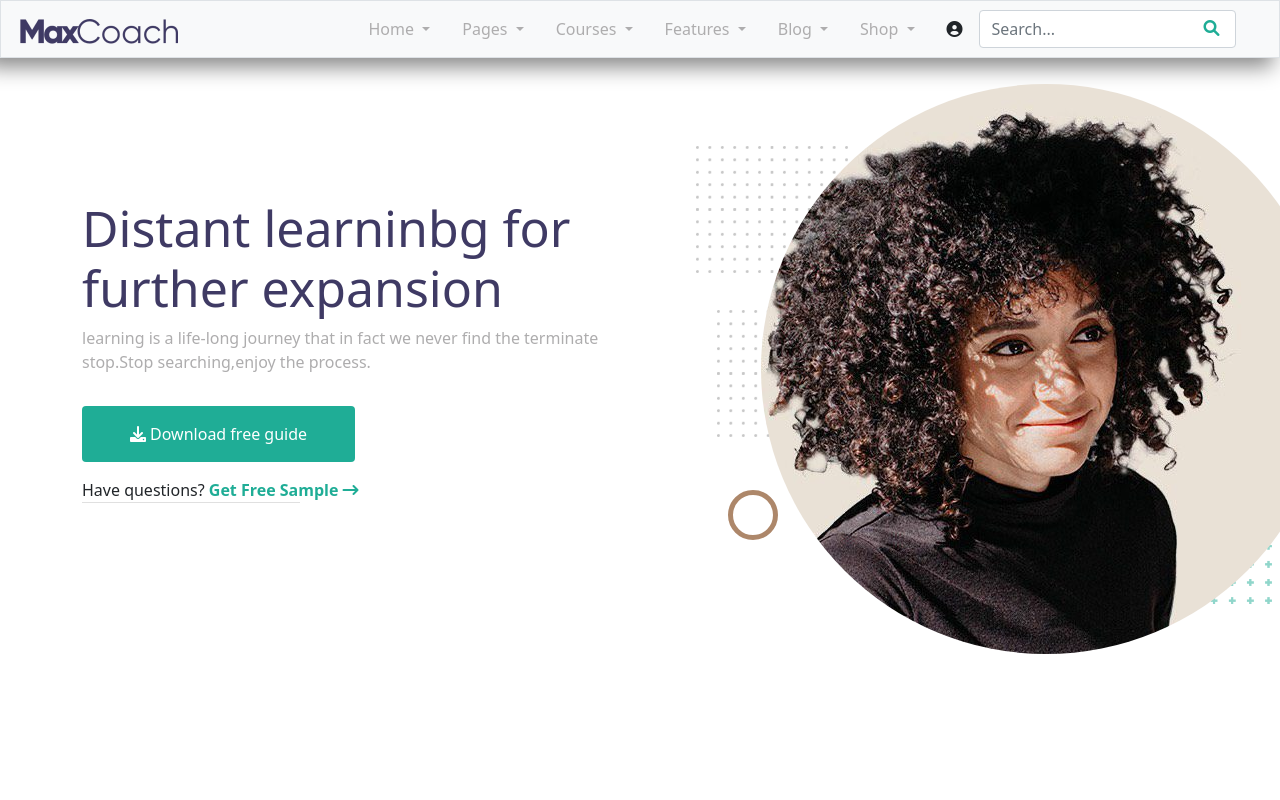
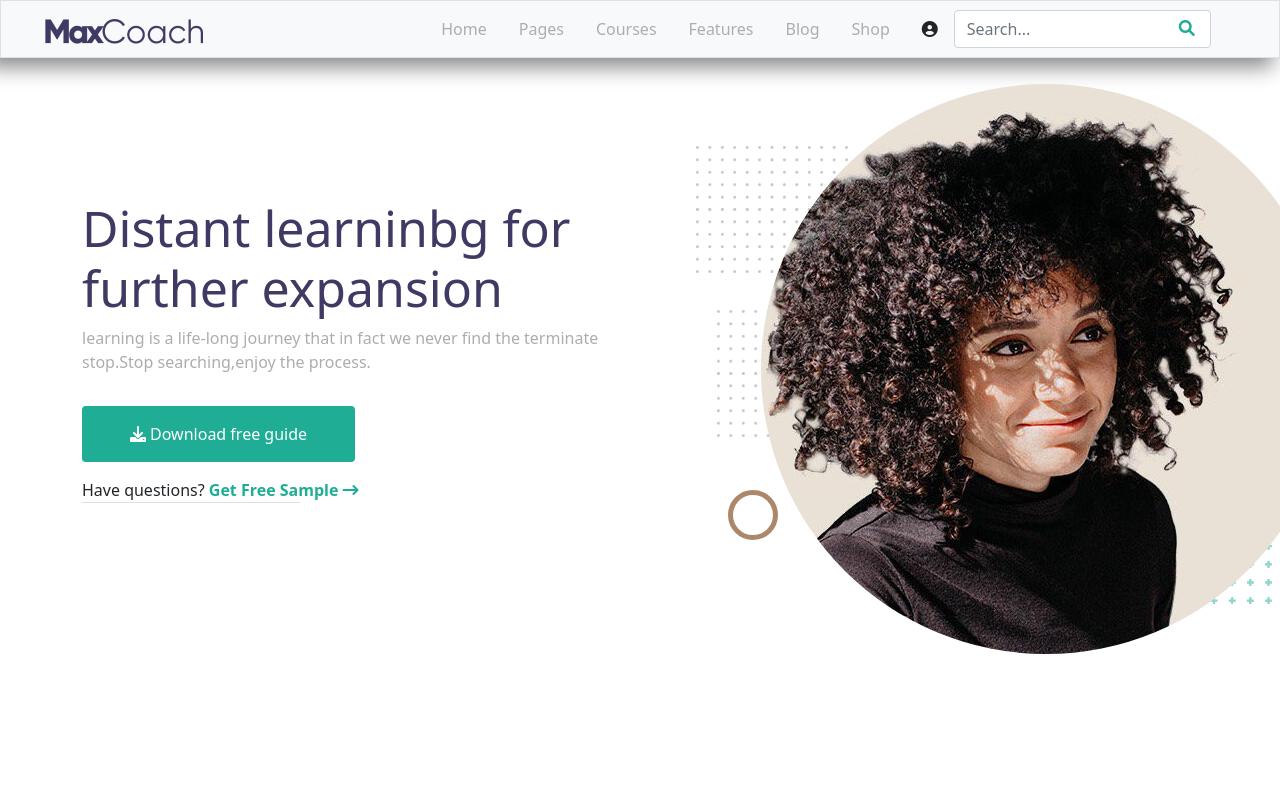
Before and after one commit to Greta-Calamari/proj-html-vuejs, a Vue app: page / in a window 1280 px wide. Shown: the top 800 px of the page. Built offline with nearby package versions, Linux system fonts and the light colour scheme.

Commit message:
add over on nav

```diff
--- a/src/components/AppHeader.vue
+++ b/src/components/AppHeader.vue
@@ -140,6 +140,50 @@ export default {
 <style lang="scss" scoped>
 @import "../styles/vars.scss";
 
+:root {
+  --pink: #ff4081;
+}
+
+
+
+
+
+  li a::after {
+    content: "";
+    position: absolute;
+    display: block;
+    height: 0.2em;
+    width: 0%;
+    // background-color: ;
+    bottom: -0.2em;
+    transition: all ease-in-out 250ms;
+    opacity: 0;
+  }
+
+  li a:hover::after {
+    opacity: 1;
+    width: 60%;
+  }
+
+  li a:hover {
+    color: $green;
+  }
+
+  li:first-child {
+    margin-right: auto;
+    margin-left: 3em;
+  }
+
+
+
+
+
+
+
+
+
+
+
 .hov-e{
   opacity: 0;
 }
```
